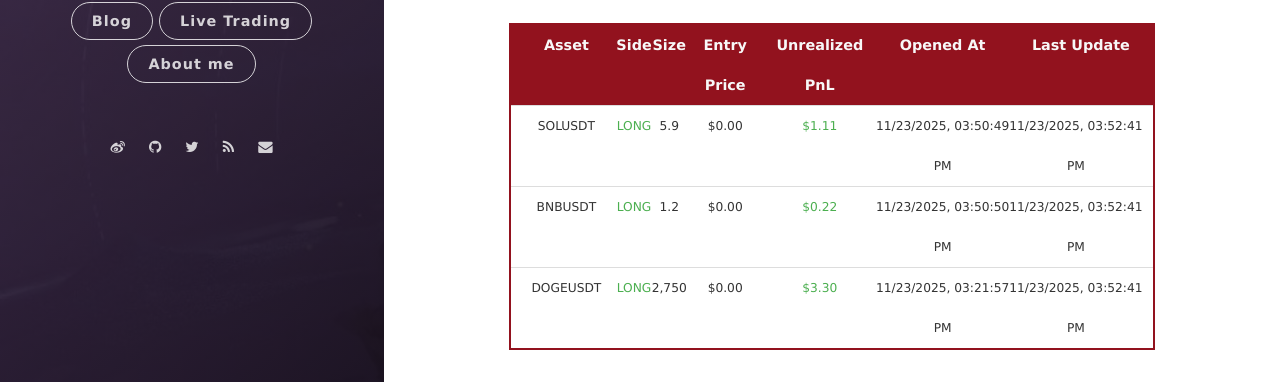
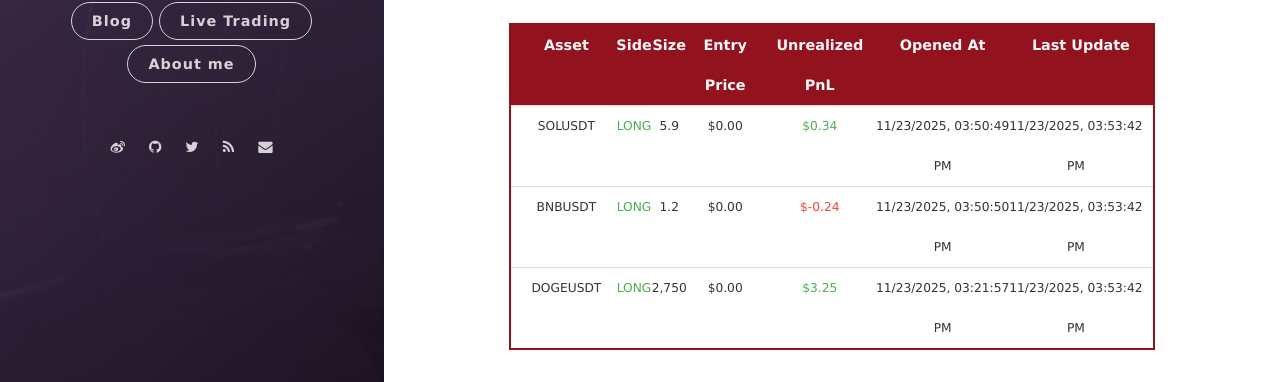
Before and after one commit to leeyegy/leeyegy.github.io, a Jekyll site: the page built from live-trading.html, in a window 1280 px wide and 1026 px high. Shown: the part 576-958 px from the top of the window. Built offline with Jekyll 4.4.1, drawn with Linux system fonts in a browser that asks for light colours; nearby versions of some CDN libraries.

Commit message:
AccountMonitor: refresh positions 2025-11-23T23:53:42+08:00

```diff
--- a/assets/data/binance/positions.json
+++ b/assets/data/binance/positions.json
@@ -4,26 +4,26 @@
     "side": "LONG",
     "size": 5.9,
     "entryPrice": 0.0,
-    "unrealizedPnl": 1.11390778,
+    "unrealizedPnl": 0.33844659,
     "openedAt": "2025-11-23T23:50:49+08:00",
-    "reportedAt": "2025-11-23T23:52:41+08:00"
+    "reportedAt": "2025-11-23T23:53:42+08:00"
   },
   {
     "symbol": "BNBUSDT",
     "side": "LONG",
     "size": 1.2,
     "entryPrice": 0.0,
-    "unrealizedPnl": 0.216,
+    "unrealizedPnl": -0.2367719,
     "openedAt": "2025-11-23T23:50:50+08:00",
-    "reportedAt": "2025-11-23T23:52:41+08:00"
+    "reportedAt": "2025-11-23T23:53:42+08:00"
   },
   {
     "symbol": "DOGEUSDT",
     "side": "LONG",
     "size": 2750.0,
     "entryPrice": 0.0,
-    "unrealizedPnl": 3.3,
+    "unrealizedPnl": 3.245,
     "openedAt": "2025-11-23T23:21:57+08:00",
-    "reportedAt": "2025-11-23T23:52:41+08:00"
+    "reportedAt": "2025-11-23T23:53:42+08:00"
   }
 ]
```
